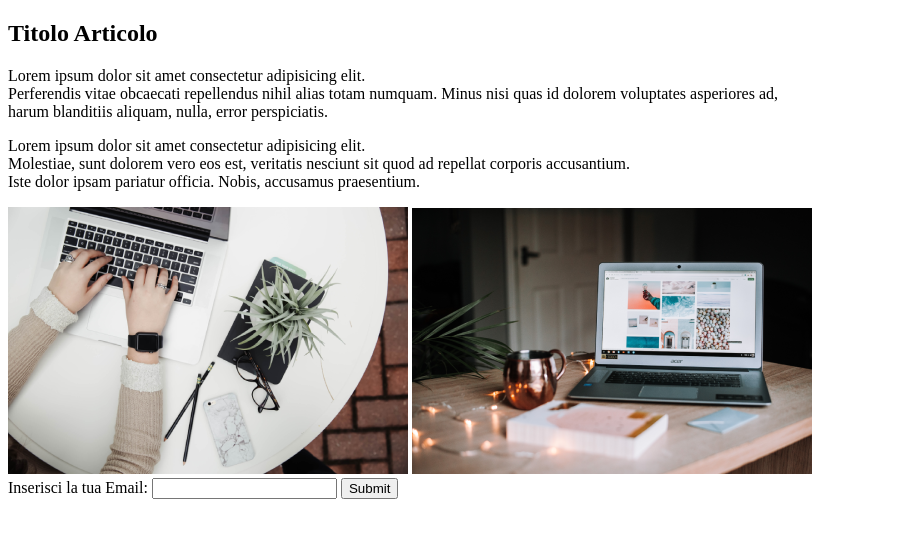
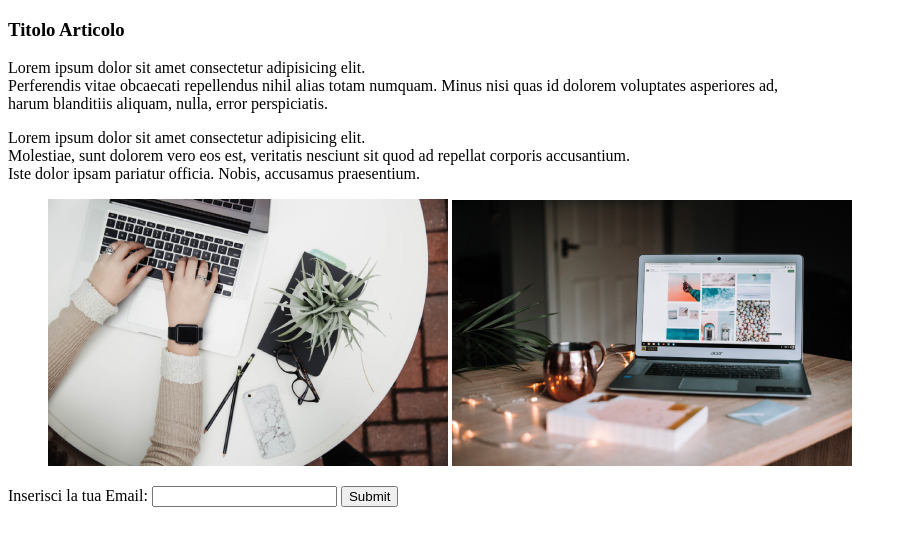
Before and after one commit to TizianoForte/Exercises-Html, a plain HTML site: page Crea una pagina con articolo per blog/index.html in a window 1280 px wide. Shown: the whole page, without its empty margins (0-907 px from the left). Drawn offline with Linux system fonts and the light colour scheme.

Commit message:
update page

```diff
--- a/Crea una pagina con articolo per blog/index.html
+++ b/Crea una pagina con articolo per blog/index.html
@@ -1,5 +1,6 @@
 <!DOCTYPE html>
 <html lang="it">
+
 <head>
      <meta charset="UTF-8">
      <meta http-equiv="X-UA-Compatible" content="IE=edge">
@@ -11,21 +12,30 @@
      <title>IL MIO DEVELBLOG</title>
 
 </head>
+
 <body>
      <main>
+          <section>
                <article>
+                    <header>
                          <h1> Titolo Articolo </h1>
-            <p>Lorem ipsum dolor sit amet consectetur adipisicing elit.<br> Perferendis vitae obcaecati repellendus nihil alias totam numquam.
+                    </header>
+                    <p>Lorem ipsum dolor sit amet consectetur adipisicing elit.<br> Perferendis vitae obcaecati
+                         repellendus nihil alias totam numquam.
                          Minus nisi quas id dolorem voluptates asperiores ad,<br> harum blanditiis aliquam, nulla,
                          error perspiciatis.</p>
                     <p>Lorem ipsum dolor sit amet consectetur adipisicing elit.<br> Molestiae,
                          sunt dolorem vero eos est, veritatis nesciunt sit quod ad repellat corporis accusantium. <br>
                          Iste dolor ipsam pariatur officia. Nobis, accusamus praesentium.</p>
                </article>
+          </section>
+          <figure>
+               <img src="assets/hands.png" alt="Immagine" />
+               <img src="assets/laptop.png" alt="Immagine 2" />
+          </figure>
      </main>
      <footer>
-      <img src="assets/hands.png" alt="Immagine">
-      <img src="assets/laptop.png"alt="Immagine 2">
+
           <form>
                <label for="form-Email">Inserisci la tua Email:</label>
                <input type="email" name="Inserisci la tua Email">
@@ -36,4 +46,5 @@
      </footer>
 
 </body>
+
 </html>
```
Lines whose indentation alone changed are shown as unchanged.
